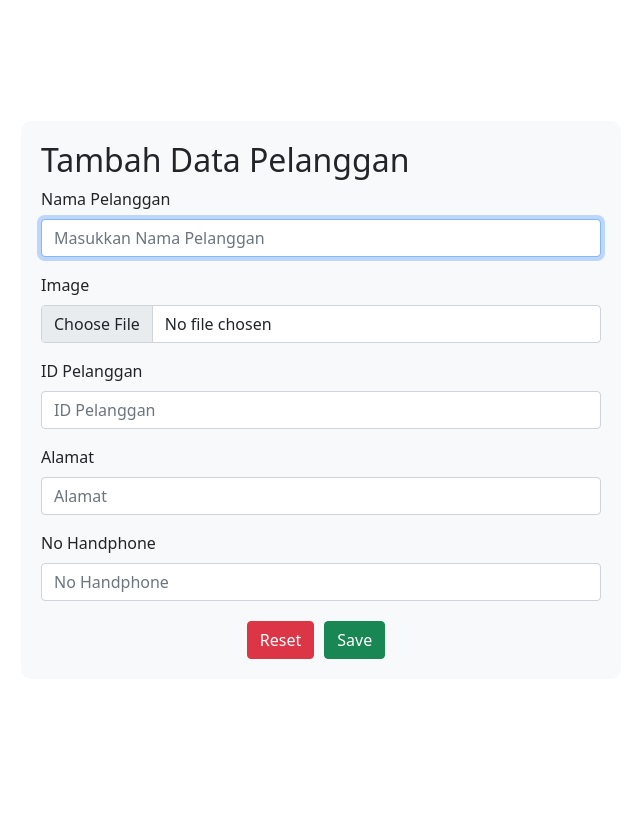
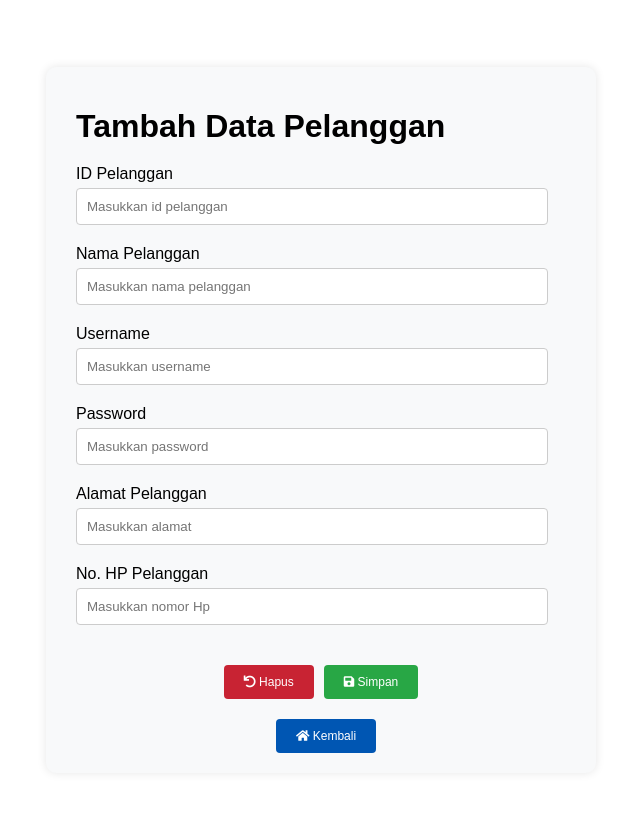
Before and after one commit to NandaSyarlaHariyanti/FP_Laundry, a PHP site: page /pelanggan/add_pelanggan.php in a window 1280 px wide. Shown: the whole page, without its empty margins (319-959 px from the left). Before the commit the page ends 659 px from the top, so only its background shows below. Run offline with PHP 8.4, Linux system fonts and the light colour scheme.

Commit message:
tambah data pelanggan

```diff
--- a/pelanggan/add_pelanggan.php
+++ b/pelanggan/add_pelanggan.php
@@ -1,41 +1,51 @@
 <?php
-	if( isset($_POST['submit'])) {
-        $id           		= addslashes($_POST['id_pelanggan']);
-        $nama       		= addslashes($_POST['nama_pelanggan']);
-		$alamat       		= addslashes($_POST['alamat_pelanggan']);
-        $nohp       		= stripslashes($_POST['no_hp_pelanggan']);
+include('../conn.php');
+include('function.php');
 
-    $image = uploadImage('upload/pelanggan');
-    if ( !$image ) {
-      return false;
-    }
-    $query = "INSERT INTO pelanggan VALUES ( '$id', '$nama', '$alamat', '$nohp')";
-    if( queryData($query) > 0){
+// ID otomatis
+if (isset($_POST["submit"])) {
+    if (addPelanggan($_POST) > 0) {
         echo "
             <script>
-                alert('Data berhasil ditambahkan');
-                document.location.href = '?page=Pelanggan';
-            </script>";
-        } else {
-            echo "
-                <script>
-                    alert('Data gagal ditambahkan');
-                    document.location.href = '?page=Pelanggan';
-                </script>";
+                alert('Data Berhasil Ditambahkan');
+                document.location.href = '../paketlaundry/list_paketlaundry.php';
+            </script>
+        ";
+    } else {
+        echo "
+            <script>
+                alert('Data Berhasil Ditambahkan');
+                document.location.href = '../paketlaundry/list_paketlaundry.php';
+            </script>
+    ";
     }
 }
 ?>
+
 <!DOCTYPE html>
 <html lang="en">
+
+<!DOCTYPE html>
+<html lang="en">
+
 <head>
     <meta charset="UTF-8">
     <meta http-equiv="X-UA-Compatible" content="IE=edge">
     <meta name="viewport" content="width=device-width, initial-scale=1.0">
-    <!-- Bootstrap CSS -->
-    <link href="https://cdn.jsdelivr.net/npm/bootstrap@5.0.2/dist/css/bootstrap.min.css" rel="stylesheet" integrity="sha384-EVSTQN3/azprG1Anm3QDgpJLIm9Nao0Yz1ztcQTwFspd3yD65VohhpuuCOmLASjC" crossorigin="anonymous">
+    <link rel="stylesheet" href="styles.css">
+    <link rel="preconnect" href="https://fonts.googleapis.com">
+    <link rel="preconnect" href="https://fonts.gstatic.com" crossorigin>
+    <link href="https://fonts.googleapis.com/css2?family=Inter:wght@300;400&family=Open+Sans&family=Raleway:wght@800&display=swap" rel="stylesheet">
+    <link rel="stylesheet" href="https://cdnjs.cloudflare.com/ajax/libs/font-awesome/5.15.3/css/all.min.css">
+    <link rel="icon" href="../binatoo.ico" type="image/x-icon">
+    <title>Tambah Pelanggan</title>
     <style>
         body {
+            background-image: url();
+            background-size: cover;
+            background-repeat: no-repeat;
             height: 100vh;
+            font-family: Arial, Helvetica, sans-serif;
         }
 
         .container {
@@ -43,13 +53,30 @@
             justify-content: center;
             align-items: center;
             height: 100%;
+            margin: 20px;
         }
 
         .form-container {
-            width: 600px;
+            width: 500px;
             padding: 20px;
+            padding-left: 30px;
             background-color: #f8f9fa;
+            box-shadow: 0px 0px 10px rgba(0, 0, 0, 0.1);
             border-radius: 10px;
+            margin: 10px 30px;
+        }
+
+        h1 {
+            margin-bottom: 20px;
+        }
+
+        .form-control {
+            width: 90%;
+            padding: 10px;
+            border: 1px solid #ccc;
+            border-radius: 4px;
+            margin-top: 5px;
+            margin-bottom: 20px;
         }
 
         .center-button {
@@ -61,45 +88,72 @@
         .center-button button {
             margin-right: 10px;
         }
+
+        .btn {
+            padding: 10px 20px;
+            background-color: #dc3545;
+            color: #fff;
+            border: none;
+            border-radius: 4px;
+            cursor: pointer;
+            text-decoration: none;
+            font-size: 12px;
+        }
+
+        .btn-reset {
+            background-color: #c82333;
+        }
+
+        .btn-save {
+            background-color: #28a745;
+        }
+
+        .btn-back {
+            background-color: #0056b3;
+        }
     </style>
+</head>
 
-    <title>Tambah Pelanggan</title>
-</head>
+
 <body>
     <div class="container">
         <div class="form-container">
-            <h2>Tambah Data Pelanggan</h2>
+            <h1>Tambah Data Pelanggan</h1>
             <form method="post" enctype="multipart/form-data">
-                <div class="mb-3">
-                    <label for="nama" class="form-label">Nama Pelanggan</label>
-                    <input type="text" maxlength="50" class="form-control" name="nama_pelanggan" id="nama" placeholder="Masukkan Nama Pelanggan" required autofocus>
+                <div>
+                    <label for="id_paket">ID Pelanggan</label>
+                    <input type="text" maxlength="50" class="form-control" name="id_pelanggan" id="id_pelanggan" placeholder="Masukkan id pelanggan" required>
                 </div>
-                <div class="mb-3">
-                    <label for="image" class="form-label">Image</label>
-                    <input type="file" class="form-control" name="image" required>
+                <div>
+                    <label for="nama_pelanggan">Nama Pelanggan</label>
+                    <input type="text" maxlength="50" class="form-control" name="nama_pelanggan" id="nama_pelanggan" placeholder="Masukkan nama pelanggan" required>
                 </div>
-                <div class="mb-3">
-                    <label for="id" class="form-label">ID Pelanggan</label>
-                    <input type="text" maxlength="30" class="form-control" name="id_pelanggan" id="id" placeholder="ID Pelanggan" required>
+                <div>
+                    <label for="username">Username</label>
+                    <input type="text" maxlength="50" class="form-control" name="username" id="username" placeholder="Masukkan username" required>
                 </div>
-                <div class="mb-3">
-                    <label for="alamat" class="form-label">Alamat</label>
-                    <input type="text" maxlength="100" class="form-control" name="alamat_pelanggan" id="alamat" placeholder="Alamat" required>
+                <div>
+                    <label for="password">Password</label>
+                    <input type="text" maxlength="50" class="form-control" name="password" id="password" placeholder="Masukkan password" required>
                 </div>
-                <div class="mb-3">
-                    <label for="no_hp" class="form-label">No Handphone</label>
-                    <input type="number" min="0" maxlength="20" class="form-control" name="no_hp_pelanggan" id="no_hp" placeholder="No Handphone" required>
+                <div>
+                    <label for="alamat_pelanggan">Alamat Pelanggan</label>
+                    <input type="text" maxlength="50" class="form-control" name="alamat_pelanggan" id="alamat_pelanggan" placeholder="Masukkan alamat" required>
+                </div>
+                <div>
+                    <label for="no_hp_pelanggan">No. HP Pelanggan</label>
+                    <input type="text" maxlength="50" class="form-control" name="no_hp_pelanggan" id="no_hp_pelanggan" placeholder="Masukkan nomor Hp" required>
                 </div>
                 <div class="center-button">
-                    <button type="reset" class="btn btn-danger mr-2"><i class="fas fa-undo"></i> Reset</button>
-                    <button type="submit" name="submit" class="btn btn-success"><i class="fas fa-save"></i> Save</button>
+                    <button type="reset" class="btn btn-reset"><i class="fas fa-undo"></i> Hapus</button>
+                    <button type="submit" name="submit" class="btn btn-save"><i class="fas fa-save"></i> Simpan</button>
+                </div>
+                <div class="center-button">
+                    <a href="../paketlaundry/list_paketlaundry.php" class="btn btn-back"> <i class="fas fa-home"></i> Kembali</a>
                 </div>
             </form>
         </div>
     </div>
+</body>
 
-    <!-- Popper and Bootstrap JS -->
-    <script src="https://cdn.jsdelivr.net/npm/@popperjs/core@2.9.2/dist/umd/popper.min.js" integrity="sha384-IQsoLXl5PILFhosVNubq5LC7Qb9DXgDA9i+tQ8Zj3iwWAwPtgFTxbJ8NT4GN1R8p" crossorigin="anonymous"></script>
-    <script src="https://cdn.jsdelivr.net/npm/bootstrap@5.0.2/dist/js/bootstrap.min.js" integrity="sha384-cVKIPhGWiC2Al4u+LWgxfKTRIcfu0JTxR+EQDz/bgldoEyl4H0zUF0QKbrJ0EcQF" crossorigin="anonymous"></script>
-</body>
 </html>
```
